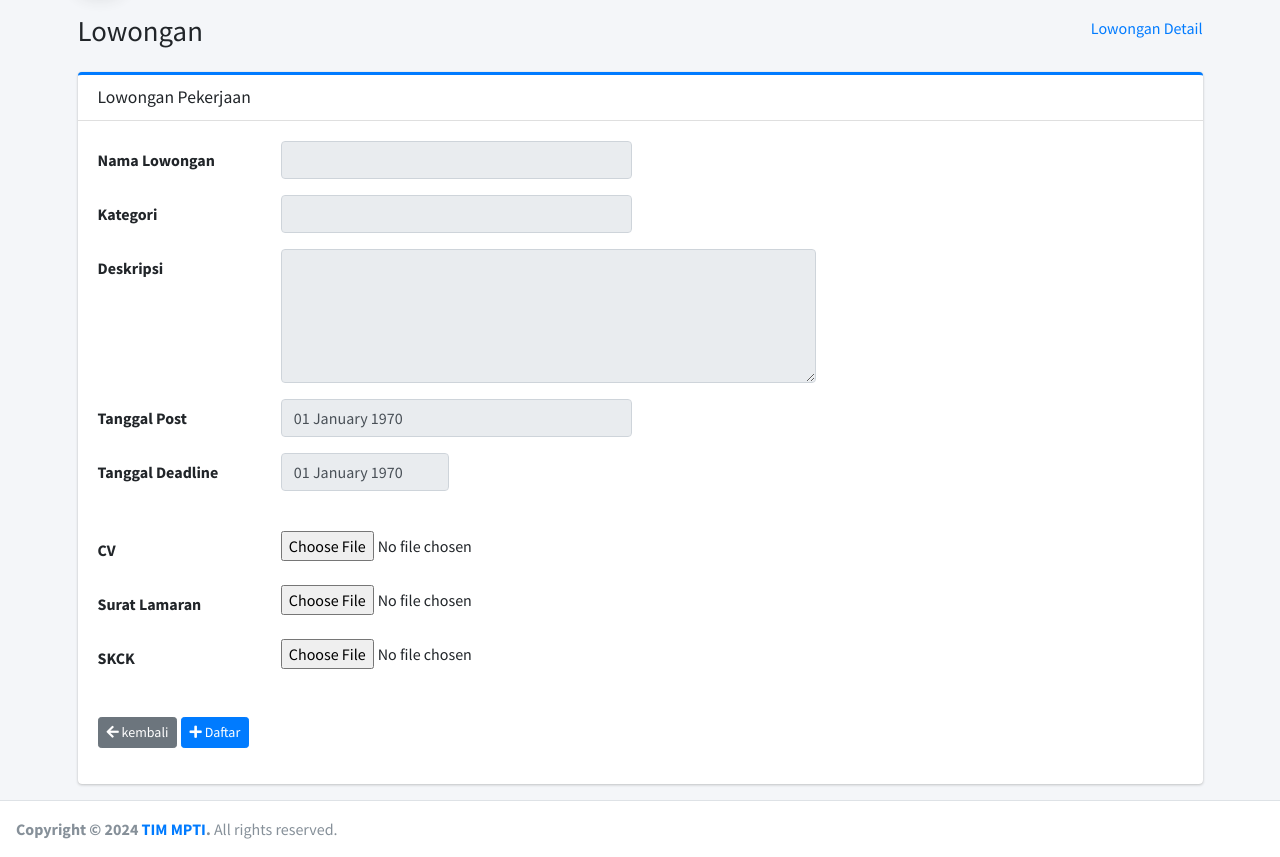
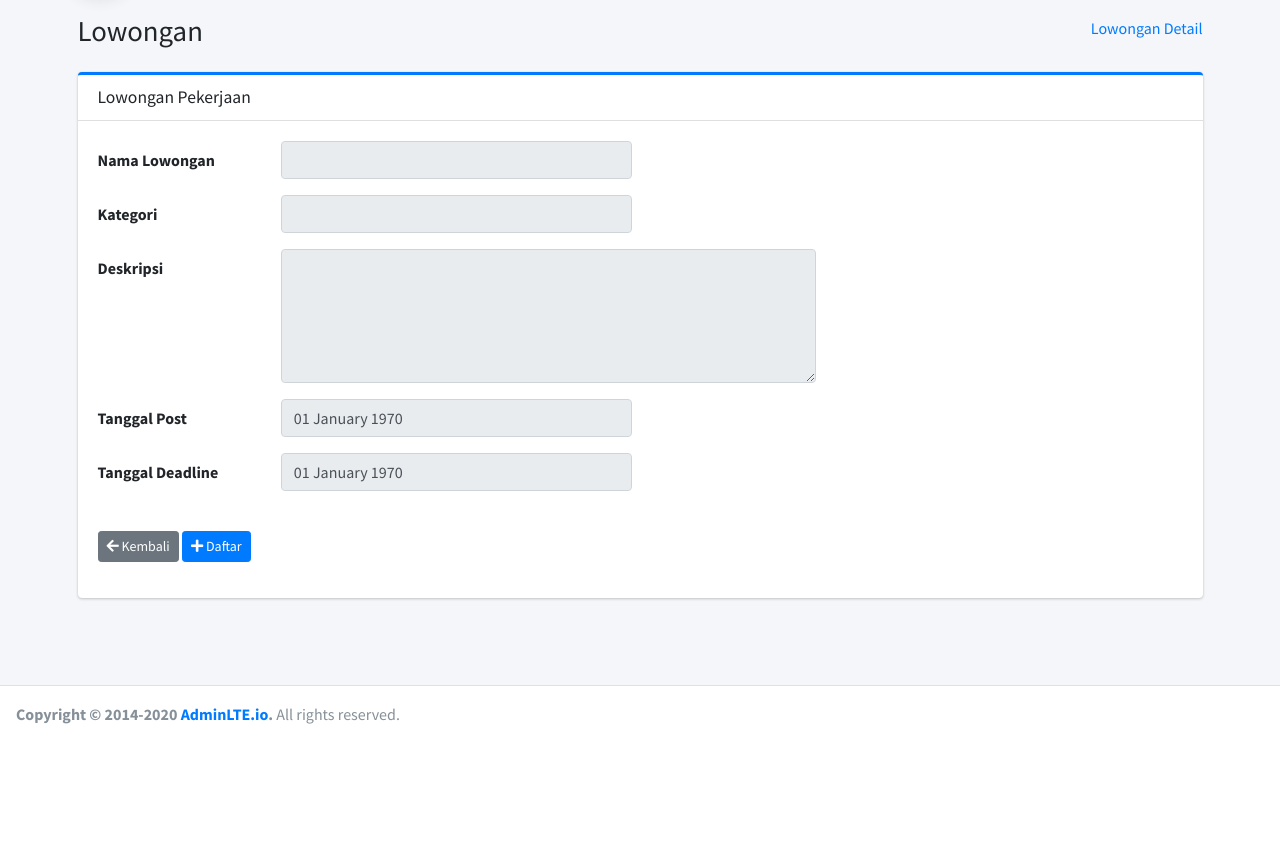
Before and after one commit to zakiansyah/SIM-Karyawan-Ciomas-Jogja, a PHP site: page /mendaftar.php in a window 1280 px wide. Shown: the part 58-915 px from the top of the page. After the commit the page ends 782 px from the top, so only its background shows below. Run offline with PHP 8.4, Linux system fonts and the light colour scheme; a user stored in the database is signed in; data comes from the database, SQL or seed files in the repository; data that the repository does not hold is empty; some libraries are stand-ins or nearby versions.

Commit message:
perbaikan mendaftar dan aksi

```diff
--- a/lowongan_detail.php
+++ b/lowongan_detail.php
@@ -115,8 +115,9 @@ scratch. This page gets rid of all links and provides the needed markup only.
                     <div class="col-md-3" >
                         <a href="lowongan.php" class="btn btn-secondary btn-sm"><i class="fa fa-arrow-left"></i> kembali</a>
                         <?php if (isset($_SESSION["Pelamar"])): ?>
-                        <a href="https://forms.gle/Mfcnzqnnib8r6eNo9" class="btn btn-primary btn-sm"><i class="fa fa-plus"></i> Daftar</a>
-                        <?php else: ?>
+                          <a href="mendaftar.php?kode=<?php echo $data_cek['id_lowongan']; ?>" class="btn btn-primary btn-sm"><i class="fa fa-plus"></i> Daftar</a>
+                          <?php else: ?>
+
                         <a href="login.php" class="btn btn-primary btn-sm"><i class="fa fa-sign-in-alt"></i> Login</a>
                         <?php endif ?>
                     </div>
--- a/mendaftar.php
+++ b/mendaftar.php
@@ -1,146 +1,105 @@
 <?php
-  // mengaktifkan session pada php
+// Mengaktifkan session pada PHP
 session_start();
 
-  // menghubungkan php dengan koneksi database
+// Menghubungkan PHP dengan koneksi database
 include 'koneksi.php';
 
-    //perintah untuk menampilkan data dari tb_buku ke komponen input form dengan acuan kode yang didapat dari halaman buku_tampil
-    if(isset($_GET['kode'])){
-        $sql_cek = "SELECT * FROM lowongans
-                    WHERE id_lowongan='".$_GET['kode']."'";
+// Perintah untuk menampilkan data dari tb_buku ke komponen input form dengan acuan kode yang didapat dari halaman buku_tampil
+if (isset($_GET['kode'])) {
+    $sql_cek = "SELECT * FROM lowongans WHERE id_lowongan='" . $_GET['kode'] . "'";
     $query_cek = mysqli_query($koneksi, $sql_cek);
-        $data_cek= mysqli_fetch_array($query_cek,MYSQLI_BOTH);
+    $data_cek = mysqli_fetch_array($query_cek, MYSQLI_BOTH);
 }
 ?>
 <!DOCTYPE html>
-<!--
-This is a starter template page. Use this page to start your new project from
-scratch. This page gets rid of all links and provides the needed markup only.
--->
 <html lang="en">
+
 <head>
     <meta charset="utf-8">
     <meta name="viewport" content="width=device-width, initial-scale=1">
     <link rel="icon" type="image/x-icon" href="https://kompaskerja.com/wp-content/uploads/2019/09/logo-japfa-630x380.jpg">
     <title>PT. Ciomas Adisatwa | Profil</title>
-
-
     <!-- Google Font: Source Sans Pro -->
     <link rel="stylesheet" href="https://fonts.googleapis.com/css?family=Source+Sans+Pro:300,400,400i,700&display=fallback">
     <!-- Font Awesome Icons -->
     <link rel="stylesheet" href="plugins/fontawesome-free/css/all.min.css">
-  <!-- DataTables -->
-  <link rel="stylesheet" href="plugins/datatables-bs4/css/dataTables.bootstrap4.min.css">
-  <link rel="stylesheet" href="plugins/datatables-responsive/css/responsive.bootstrap4.min.css">
-  <link rel="stylesheet" href="plugins/datatables-buttons/css/buttons.bootstrap4.min.css">
     <!-- Theme style -->
     <link rel="stylesheet" href="dist/css/adminlte.min.css">
 </head>
+
 <body class="hold-transition layout-top-nav">
     <div class="wrapper">
-
-<?php
-    include 'menu.php';
-  ?>
+        <?php include 'menu.php'; ?>
         <!-- Content Wrapper. Contains page content -->
         <div class="content-wrapper">
-    <!--  -->
-    <!--  -->
-    <!-- Content Header (Page header) -->
             <div class="content-header">
                 <div class="container">
                     <div class="row mb-2">
                         <div class="col-sm-6">
                             <h1 class="m-0"> Lowongan </h1>
-            </div><!-- /.col -->
+                        </div>
                         <div class="col-sm-6">
                             <ol class="breadcrumb float-sm-right">
                                 <li class="breadcrumb-item"><a href="#">Lowongan Detail</a></li>
                             </ol>
-            </div><!-- /.col -->
-        </div><!-- /.row -->
-        </div><!-- /.container-fluid -->
                         </div>
-    <!-- /.content-header -->
-
-    <!-- Main content -->
+                    </div>
+                </div>
+            </div>
             <div class="content">
                 <div class="container">
                     <div class="row">
-            <!-- /.col-md-6 -->
                         <div class="col-lg-12">
-
                             <div class="card card-primary card-outline">
                                 <div class="card-header">
                                     <h5 class="card-title m-0">Lowongan Pekerjaan</h5>
                                 </div>
                                 <div class="card-body">
-                <form>
-                    <div class="form-group row">
-                        <label for="staticEmail" class="col-sm-2 col-form-label">Nama Lowongan</label>
-                        <div class="col-sm-4">
-                        <input type="text" class="form-control" id="inputPassword" value="<?php echo $data_cek['nama_lowongan']; ?>" readonly>
-                        </div>
-                    </div>
-                    <div class="form-group row">
-                        <label for="inputPassword" class="col-sm-2 col-form-label">Kategori</label>
-                        <div class="col-sm-4">
-                        <input type="email" class="form-control" id="inputPassword" value="<?php echo $data_cek['kategori']; ?>" readonly>
-                        </div>
-                    </div>
-                    <div class="form-group row">
-                        <label for="inputPassword" class="col-sm-2 col-form-label">Deskripsi</label>
-                        <div class="col-sm-6">
-                        <textarea class="form-control" id="inputPassword" rows="5" readonly><?php echo $data_cek['deskripsi']; ?></textarea>
-                        </div>
-                    </div>
-                    <div class="form-group row">
-                        <label for="inputPassword" class="col-sm-2 col-form-label">Tanggal Post</label>
-                        <div class="col-sm-4">
-                        <input type="text" class="form-control" id="inputPassword" value="<?php echo date('d F Y', strtotime($data_cek['tgl_post'])); ?>" readonly>
-                        </div>
-                    </div>
-                    <div class="form-group row">
-                        <label for="inputPassword" class="col-sm-2 col-form-label">Tanggal Deadline</label>
-                        <div class="col-sm-2">
-                        <input type="text" class="form-control" id="inputPassword" value="<?php echo date('d F Y', strtotime($data_cek['tgl_deadline'])); ?>" readonly>
-                        </div>
-                    </div>
-                    <br>
-                </form>
-                <form action="mendaftar_aksi.php" method="post" enctype="multipart/form-data">
+                                    <form action="mendaftar_aksi.php" method="post">
                                         <?php
-                      $sql_id = "SELECT * FROM pelamars
-                                  WHERE id_user='".$_SESSION['id_user']."'";
+                                        $sql_id = "SELECT * FROM pelamars WHERE id_user='" . $_SESSION['id_user'] . "'";
                                         $query_id = mysqli_query($koneksi, $sql_id);
-                      $data_id= mysqli_fetch_array($query_id,MYSQLI_BOTH);
+                                        $data_id = mysqli_fetch_array($query_id, MYSQLI_BOTH);
                                         ?>
                                         <input type="hidden" name="txtidpelamar" value="<?php echo $data_id['id_pelamar']; ?>">
                                         <input type="hidden" name="txtidlowongan" value="<?php echo $data_cek['id_lowongan']; ?>">
                                         <input type="hidden" name="txttgllamar" value="<?php echo date('Y-m-d'); ?>">
+
                                         <div class="form-group row">
-                        <label for="inputPassword" class="col-sm-2 col-form-label" >CV</label>
+                                            <label for="namaLowongan" class="col-sm-2 col-form-label">Nama Lowongan</label>
                                             <div class="col-sm-4">
-                        <input type="file" name="cv" required>
+                                                <input type="text" class="form-control" id="namaLowongan" value="<?php echo $data_cek['nama_lowongan']; ?>" readonly>
                                             </div>
                                         </div>
                                         <div class="form-group row">
-                        <label for="inputPassword" class="col-sm-2 col-form-label" >Surat Lamaran</label>
+                                            <label for="kategori" class="col-sm-2 col-form-label">Kategori</label>
                                             <div class="col-sm-4">
-                        <input type="file" name="surat" required>
+                                                <input type="text" class="form-control" id="kategori" value="<?php echo $data_cek['kategori']; ?>" readonly>
                                             </div>
                                         </div>
                                         <div class="form-group row">
-                        <label for="inputPassword" class="col-sm-2 col-form-label" >SKCK</label>
+                                            <label for="deskripsi" class="col-sm-2 col-form-label">Deskripsi</label>
+                                            <div class="col-sm-6">
+                                                <textarea class="form-control" id="deskripsi" rows="5" readonly><?php echo $data_cek['deskripsi']; ?></textarea>
+                                            </div>
+                                        </div>
+                                        <div class="form-group row">
+                                            <label for="tglPost" class="col-sm-2 col-form-label">Tanggal Post</label>
                                             <div class="col-sm-4">
-                        <input type="file" name="skck" required>
+                                                <input type="text" class="form-control" id="tglPost" value="<?php echo date('d F Y', strtotime($data_cek['tgl_post'])); ?>" readonly>
+                                            </div>
+                                        </div>
+                                        <div class="form-group row">
+                                            <label for="tglDeadline" class="col-sm-2 col-form-label">Tanggal Deadline</label>
+                                            <div class="col-sm-4">
+                                                <input type="text" class="form-control" id="tglDeadline" value="<?php echo date('d F Y', strtotime($data_cek['tgl_deadline'])); ?>" readonly>
                                             </div>
                                         </div>
                                         <br>
                                         <div class="form-group row">
-                    <div class="col-md-3" >
-                        <a href="lowongan.php" class="btn btn-secondary btn-sm"><i class="fa fa-arrow-left"></i> kembali</a>
+                                            <div class="col-md-3">
+                                                <a href="https://forms.gle/Mfcnzqnnib8r6eNo9" class="btn btn-secondary btn-sm"><i class="fa fa-arrow-left"></i> Kembali</a>
                                                 <button type="submit" name="btnDAFTAR" class="btn btn-primary btn-sm"><i class="fa fa-plus"></i> Daftar</button>
                                             </div>
                                         </div>
@@ -148,84 +107,13 @@ scratch. This page gets rid of all links and provides the needed markup only.
                                 </div>
                             </div>
                         </div>
-            <!-- /.col-md-6 -->
                     </div>
-        <!-- /.row -->
-        </div><!-- /.container-fluid -->
                 </div>
-    <!-- /.content -->
-
-
-
-    <!--  -->
-    <!--  -->
             </div>
-  <!-- /.content-wrapper -->
-
-  <!-- Control Sidebar -->
-  <aside class="control-sidebar control-sidebar-dark">
-    <!-- Control sidebar content goes here -->
-    <div class="p-3">
-      <h5>Title</h5>
-      <p>Sidebar content</p>
         </div>
-  </aside>
-  <!-- /.control-sidebar -->
-
-  <!-- Main Footer -->
         <footer class="main-footer">
-      <!-- To the right -->
-
-      <!-- Default to the left -->
-      <strong>Copyright &copy; 2024 <a href="https://adminlte.io">TIM MPTI</a>.</strong> All rights reserved.
+            <strong>Copyright &copy; 2014-2020 <a href="https://adminlte.io">AdminLTE.io</a>.</strong> All rights reserved.
         </footer>
     </div>
-<!-- ./wrapper -->
-
-<!-- REQUIRED SCRIPTS -->
-
-<!-- jQuery -->
-<script src="plugins/jquery/jquery.min.js"></script>
-<!-- Bootstrap 4 -->
-<script src="plugins/bootstrap/js/bootstrap.bundle.min.js"></script>
-<!-- AdminLTE App -->
-<script src="dist/js/adminlte.min.js"></script>
-<!-- AdminLTE for demo purposes -->
-<script src="dist/js/demo.js"></script>
-<!-- DataTables  & Plugins -->
-<script src="plugins/datatables/jquery.dataTables.min.js"></script>
-<script src="plugins/datatables-bs4/js/dataTables.bootstrap4.min.js"></script>
-<script src="plugins/datatables-responsive/js/dataTables.responsive.min.js"></script>
-<script src="plugins/datatables-responsive/js/responsive.bootstrap4.min.js"></script>
-<script src="plugins/datatables-buttons/js/dataTables.buttons.min.js"></script>
-<script src="plugins/datatables-buttons/js/buttons.bootstrap4.min.js"></script>
-<script src="plugins/jszip/jszip.min.js"></script>
-<script src="plugins/pdfmake/pdfmake.min.js"></script>
-<script src="plugins/pdfmake/vfs_fonts.js"></script>
-<script src="plugins/datatables-buttons/js/buttons.html5.min.js"></script>
-<script src="plugins/datatables-buttons/js/buttons.print.min.js"></script>
-<script src="plugins/datatables-buttons/js/buttons.colVis.min.js"></script>
-<script>
-    $(function () {
-    $("#example1").DataTable({
-      "responsive": true, "lengthChange": false, "autoWidth": false,
-      "buttons": ["copy", "csv", "excel", "pdf", "print", "colvis"]
-    }).buttons().container().appendTo('#example1_wrapper .col-md-6:eq(0)');
-    $('#example2').DataTable({
-      "paging": true,
-      "lengthChange": false,
-      "searching": false,
-      "ordering": true,
-      "info": true,
-      "autoWidth": false,
-      "responsive": true,
-    });
-  });
-</script>
-<script>
-$(function () {
-  $('[data-toggle="tooltip"]').tooltip()
-})
-</script>
 </body>
 </html>
```
Also changed, not shown: mendaftar_aksi.php (+6 -29 lines), hrd/lamaran.php (line endings or trailing spaces). Lines whose indentation alone changed are shown as unchanged.
